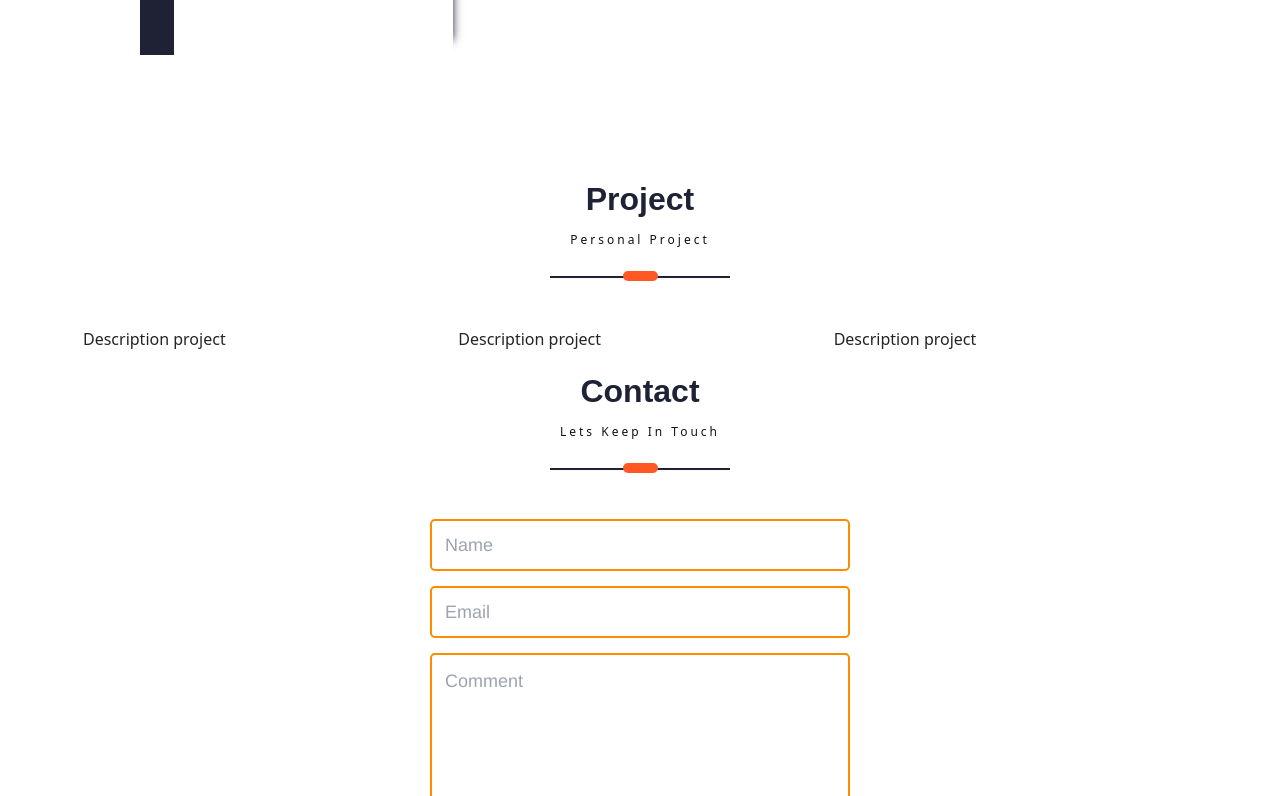
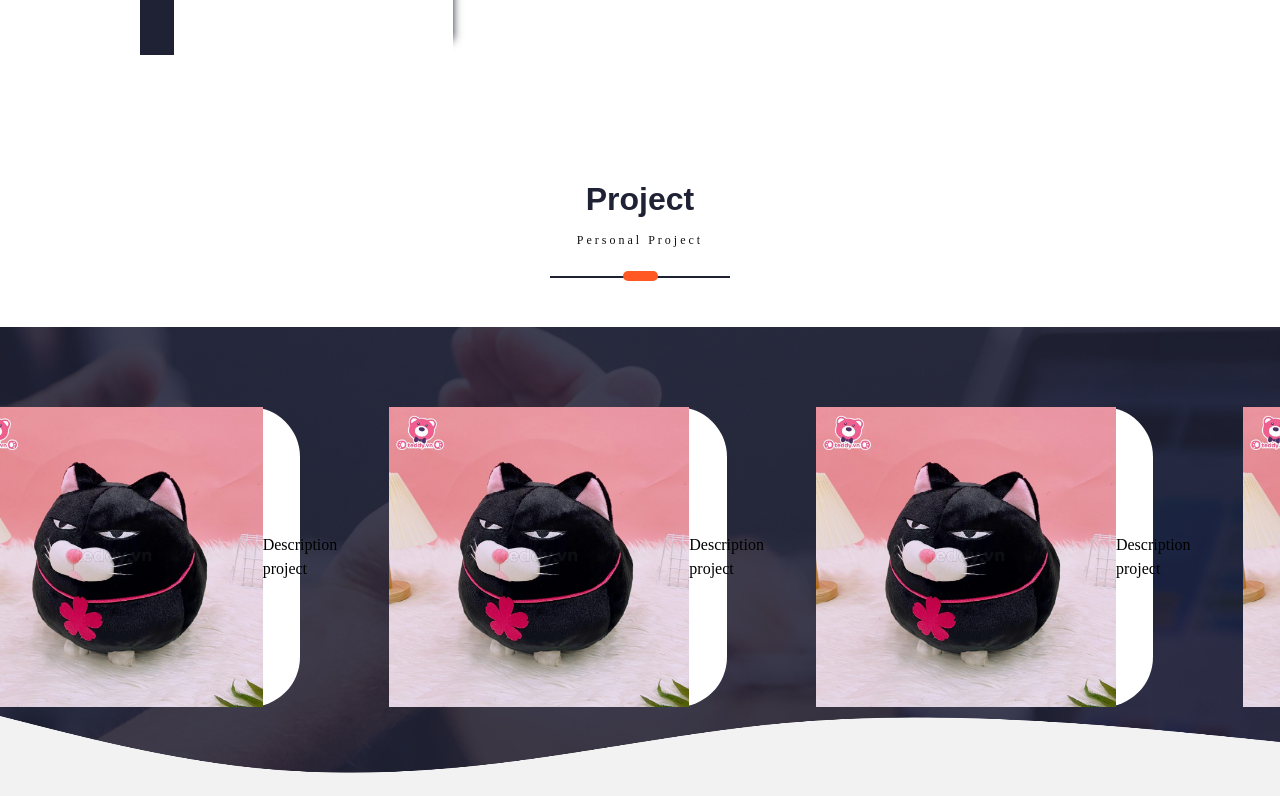
Before and after one commit to begasic2001/Portfolio, a Next.js app: page / in a window 1280 px wide. Shown: the part 2000-2796 px from the top of the page. Built offline with nearby package versions, Linux system fonts and the light colour scheme.

Commit message:
styling project section p2

```diff
--- a/app/components/Projects/Project.tsx
+++ b/app/components/Projects/Project.tsx
@@ -1,31 +1,23 @@
 "use client";
 import ScreenHeading from "@/app/utils/ScreenHeading/ScreenHeading";
 import React from "react";
-import "owl.carousel/dist/assets/owl.carousel.css";
-import "owl.carousel/dist/assets/owl.theme.default.css";
 import dynamic from "next/dynamic";
-
 const OwlCarousel = dynamic(() => import("react-owl-carousel"), {
   ssr: false,
 });
-
-import "bootstrap/dist/css/bootstrap.min.css";
+import "owl.carousel/dist/assets/owl.carousel.css";
+import "owl.carousel/dist/assets/owl.theme.default.css";
 import { Container, Row, Col } from "react-bootstrap";
 import Image from "next/image";
-
+import ProjectStyle from "../../styles/Project/Project.module.scss";
 const options = {
   loop: true,
-  margin: 10,
-  items: 1,
-  autoplay: true,
-
-  // loop: true,
-  // margin: 0,
+  margin: 0,
   nav: true,
   animateIn: "bounceInRight",
   animateOut: "bounceOutRight",
   dots: true,
-  // autoplay: true,
+  autoplay: true,
   smartSpeed: 1000,
   responsive: {
     0: {
@@ -44,21 +36,29 @@ const Project = () => {
   return (
     <div>
       <ScreenHeading title="Project" subHeading="Personal Project" />
-      <Container>
+      <div className={`${ProjectStyle.ProjectSection}`}>
+        <Container >
           <Row>
-          <OwlCarousel className="owl-carousel owl-theme" id="" {...options}>
+            <OwlCarousel
+              className="owl-carousel"
+              id="testimonial-carousel"
+              {...options}
+            >
               <Col lg={12}>
-              <div className="testi-item">
-                <div className="testi-comment">
-                  {/* <Image src={} width={100} height={100} /> */}
+                <div className={`${ProjectStyle.ProjectItem}`}>
+                  <Image src="/bg-4.jpg" width={100} height={100} alt="" />
+
                   <p>Description project</p>
-                </div>
                 </div>
               </Col>
             </OwlCarousel>
           </Row>
         </Container>
       </div>
+      <div className={`${ProjectStyle.FooterImage}`}>
+        <img src="/wavefooterhero.png" alt="" />
+      </div>
+    </div>
   );
 };
 
--- a/app/layout.tsx
+++ b/app/layout.tsx
@@ -1,5 +1,4 @@
 import "./globals.css";
-
 import { config } from "@fortawesome/fontawesome-svg-core";
 import "@fortawesome/fontawesome-svg-core/styles.css";
 config.autoAddCss = false;
@@ -26,6 +25,14 @@ export default function RootLayout({
           href="https://fonts.googleapis.com/css2?family=Roboto:ital,wght@0,300;0,400;0,500;0,700;0,900;1,300;1,400;1,500;1,700;1,900&display=swap"
           rel="stylesheet"
         ></link>
+        <script
+          src="https://code.jquery.com/jquery-3.7.1.slim.js"
+          integrity="sha256-UgvvN8vBkgO0luPSUl2s8TIlOSYRoGFAX4jlCIm9Adc="
+        ></script>
+        <script
+          src="https://cdn.jsdelivr.net/npm/bootstrap@4.5.3/dist/js/bootstrap.min.js"
+          integrity="sha384-w1Q4orYjBQndcko6MimVbzY0tgp4pWB4lZ7lr30WKz0vr/aWKhXdBNmNb5D92v7s"
+        ></script>
       </head>
       <body suppressHydrationWarning={true}>{children}</body>
     </html>
--- /dev/null
+++ b/app/styles/Project/Project.module.scss
@@ -0,0 +1,45 @@
+.ProjectSection {
+  padding: 80px 0 80px;
+  background-image: url("/bg-1.jpg");
+  background-position: center;
+  background-attachment: fixed;
+  position: relative;
+  z-index: -1;
+}
+
+.ProjectSection::before {
+  content: "";
+  position: absolute;
+  left: 0;
+  top: 0;
+  width: 100%;
+  height: 100%;
+  z-index: -1;
+  opacity: 0.85;
+  background-color: #1f2235;
+}
+
+.ProjectSection .ProjectItem {
+  background-color: white;
+  // padding: 30px;
+  border-radius: 50px 50px 50px 0px;
+  height: 300px;
+  width: 300px;
+  display: flex;
+  align-items: center;
+  justify-content: center;
+}
+
+.FooterImage {
+  width: 100%;
+  height: 100%;
+  max-width: 1920px;
+  overflow: hidden;
+  display: flex;
+  justify-content: center;
+  margin-top: -110px;
+}
+.FooterImage img {
+  width: 100%;
+  height: 130px;
+}
--- a/package.json
+++ b/package.json
@@ -14,6 +14,7 @@
     "@fortawesome/free-regular-svg-icons": "^6.5.1",
     "@fortawesome/free-solid-svg-icons": "^6.5.1",
     "@fortawesome/react-fontawesome": "^0.2.0",
+    "@types/jquery": "^3.5.29",
     "bootstrap": "^5.3.3",
     "jquery": "^3.7.1",
     "next": "14.1.0",
@@ -21,6 +22,7 @@
     "react-bootstrap": "^2.10.2",
     "react-dom": "^18",
     "react-owl-carousel": "^2.3.3",
+    "react-scroll": "^1.9.0",
     "react-typical": "^0.1.3",
     "rxjs": "^7.8.1",
     "sass": "^1.70.0"
```
Also changed, not shown: public/bg-1.jpg (added), 1 other file (tests, documents, lock files or other folders). Lines whose indentation alone changed are shown as unchanged.
